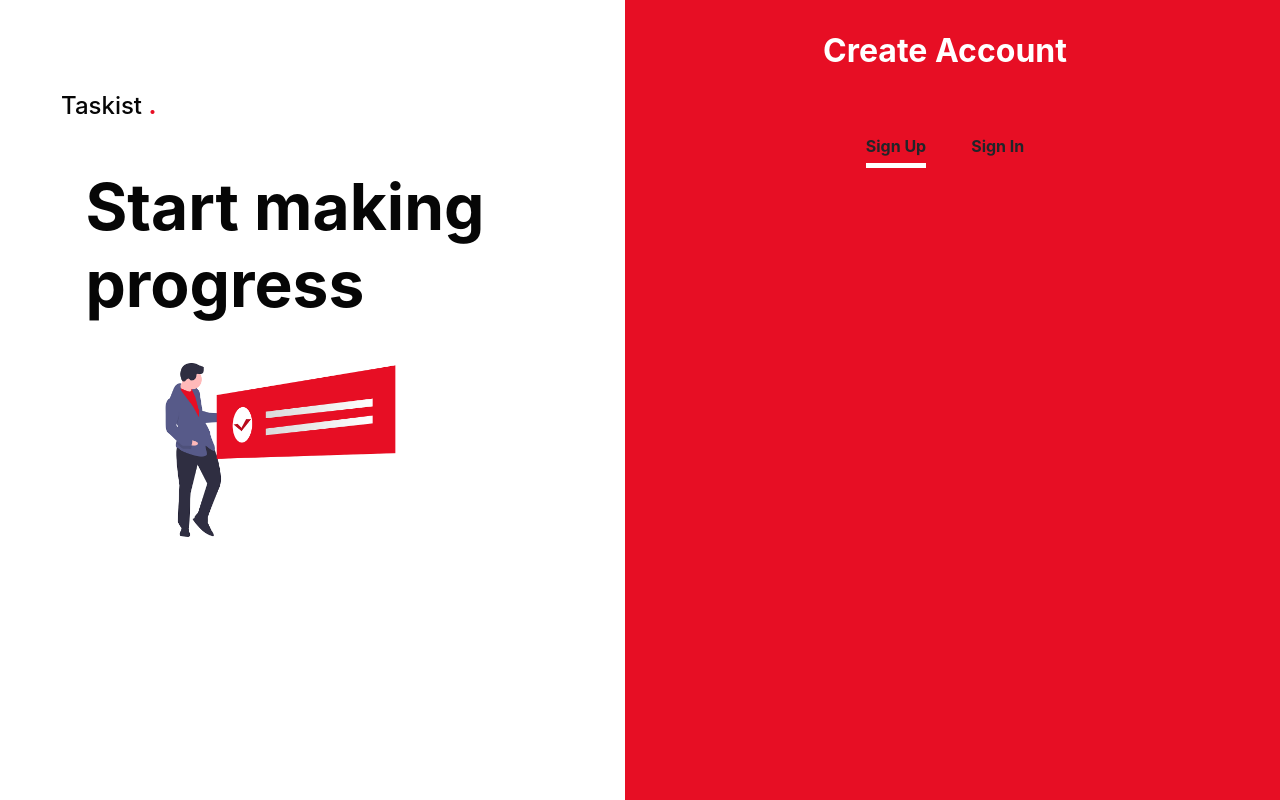
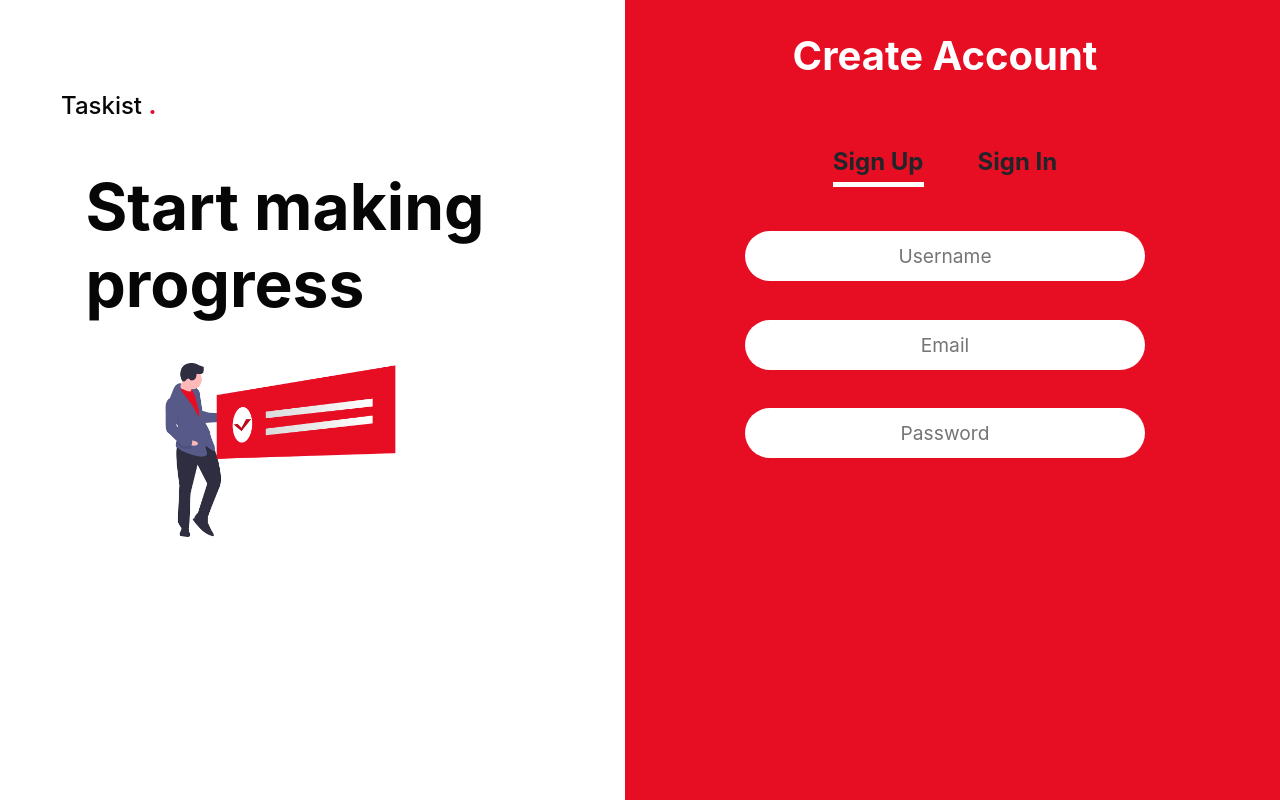
Before and after one commit to Gokul-ramalingam/Taskist, an Angular app: page /main in a window 1280 px wide. Built offline with nearby package versions, Linux system fonts and the light colour scheme.

Commit message:
update in signup component

```diff
--- a/src/app/signup/signup.component.css
+++ b/src/app/signup/signup.component.css
@@ -12,10 +12,33 @@
 .toggleButton{
     margin-top: 10%;
     text-align: center;
+    font-size: 1.5em;
 }
 
 .signupToggleButton{
     /* color: #ffffff; */
+    cursor: pointer;
     padding: 0% 0% 1% 0%;
    border-bottom: 5px solid #ffffff;
 }
+
+.signinToggleButton{
+    cursor: pointer;
+}
+
+.formContainer{
+   text-align: center;
+   margin: 5% 0% 0% 0%;
+}
+
+input{
+    height: 50px;
+    width: 400px;
+    border-radius: 50px;
+    padding: 2%;
+    font-size: 1.2em;
+    border: none;
+    outline: none;
+    text-align: center;
+    margin: 3%;
+}
--- a/src/app/signup/signup.component.html
+++ b/src/app/signup/signup.component.html
@@ -1,7 +1,14 @@
 <div class="content">
-  <h2 class="signupTitle"><b>Create Account</b></h2>
+  <h1 class="signupTitle"><b>Create Account</b></h1>
   <div class="toggleButton">
-    <b class="signupToggleButton">Sign Up</b>&nbsp;&nbsp;&nbsp;&nbsp;&nbsp;&nbsp;&nbsp;&nbsp;&nbsp;
+    <b class="signupToggleButton">Sign Up</b>&nbsp;&nbsp;&nbsp;&nbsp;&nbsp;&nbsp;&nbsp;
     <b class="signinToggleButton">Sign In</b>
   </div>
+  <div class="formContainer">
+    <form>
+        <input type="text" placeholder="Username">
+        <input type="text" placeholder="Email">
+        <input type="password" placeholder="Password">
+    </form>
+  </div>
 </div>
```
